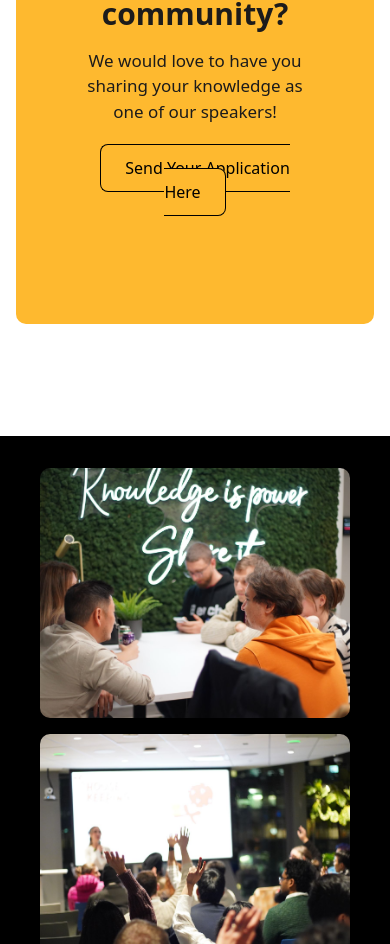
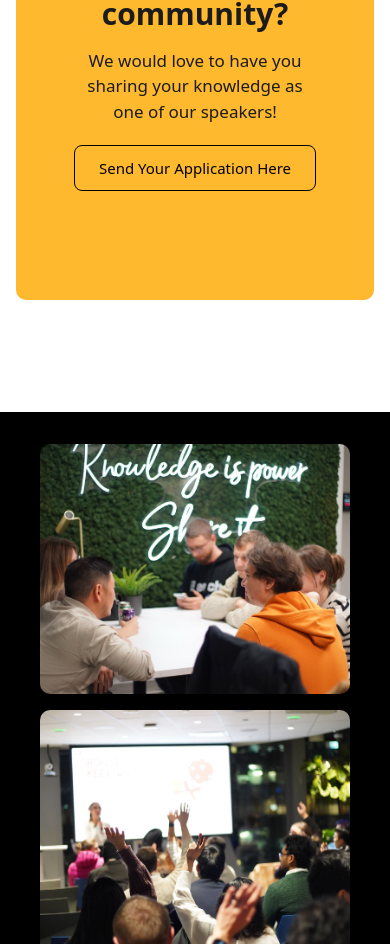
Before and after one commit to xaca/vanjs-website, a React (Vite) app: page / in a window 390 px wide. Shown: the part 4707-5651 px from the top of the page. Built offline with nearby package versions, Linux system fonts and the light colour scheme.

Commit message:
fix:button mobile

```diff
--- a/src/components/sections/call-for-speakers/CallForSpeakers.tsx
+++ b/src/components/sections/call-for-speakers/CallForSpeakers.tsx
@@ -13,7 +13,7 @@ export default function CallForSpeakers() {
           href="https://github.com/VanJS/meetup/blob/master/SPEAKING.md"
           target="_blank"
           rel="noopener noreferrer"
-          className="bg-[#feb92f] border-1 border-black text-black px-6 py-3 rounded-md hover:text-white hover:bg-black cursor-pointer"
+          className="text-[15px] md:w-full bg-[#feb92f] border-1 border-black text-black px-6 py-3 rounded-md hover:text-white hover:bg-black cursor-pointer"
         >
           Send Your Application Here
         </a>
```
